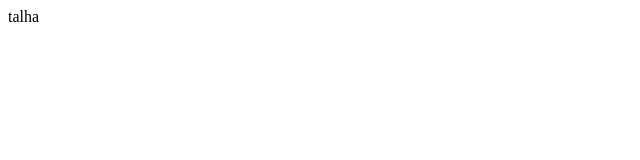
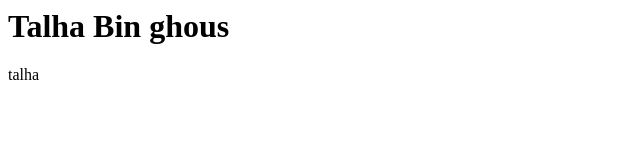
Before and after one commit to TalhaBinGhous/java, a plain HTML site: page index.html in a window 1280 px wide. Shown: the whole page, without its empty margins (0-640 px from the left). Drawn offline with Linux system fonts and the light colour scheme.

Commit message:
Update index.html

```diff
--- a/index.html
+++ b/index.html
@@ -1,2 +1,2 @@
-
+<h1>Talha Bin ghous </h1>
 talha
```
